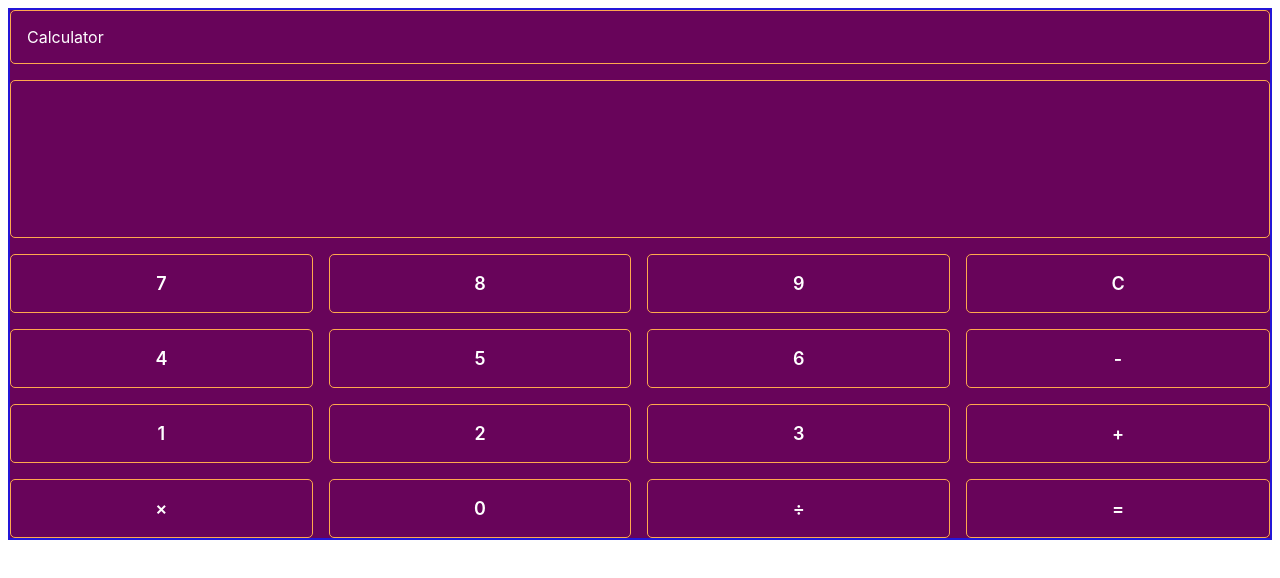
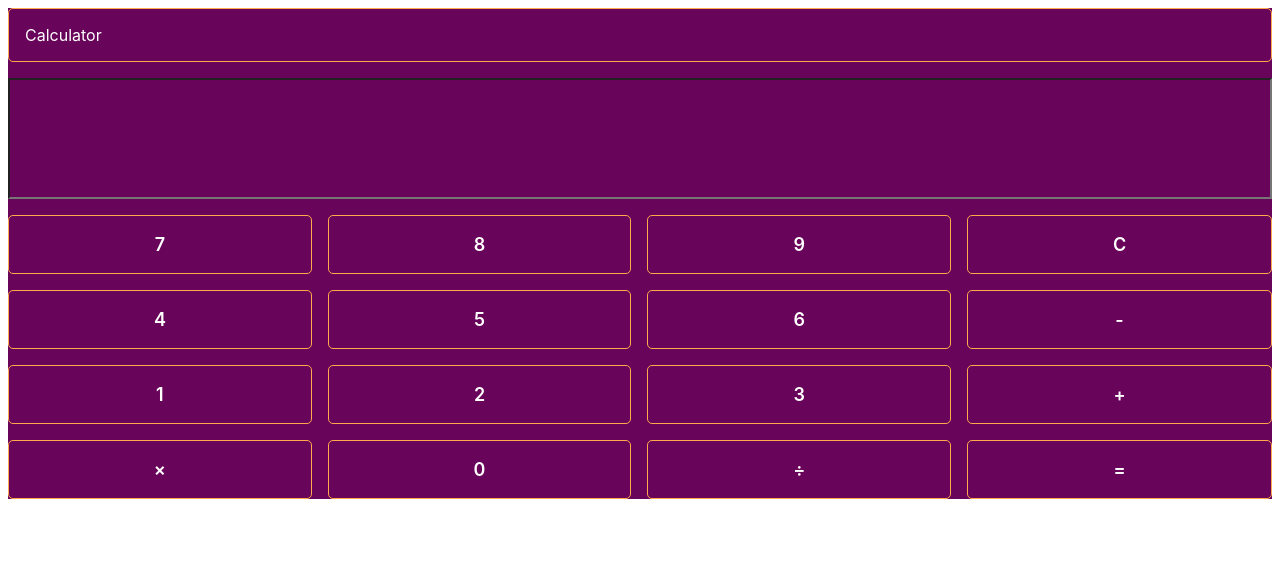
Before and after one commit to FlavioAlm/Calculadora, a React (Create React App) app: page / in a window 1280 px wide. Shown: the top 578 px of the page. Built offline with nearby package versions, Linux system fonts and the light colour scheme.

Commit message:
handling keyboard events

```diff
--- a/src/ButtonNumber.js
+++ b/src/ButtonNumber.js
@@ -6,6 +6,7 @@ function ButtonNumber(props){
   return (
     <div
       onClick={props.onChange}
+      onKeyPress={props.onKeyPress}
       className='box'>
         {props.name}
     </div>
--- a/src/Calculator.js
+++ b/src/Calculator.js
@@ -23,29 +23,44 @@ class Calculator extends Component {
     this.handleOperatorChange = this.handleOperatorChange.bind(this);
     this.handleResultChange = this.handleResultChange.bind(this);
     this.handleReset = this.handleReset.bind(this);
+    this.handleKeyPress = this.handleKeyPress.bind(this);
+    this.handleChange = this.handleChange.bind(this);
+    this.useNumberChange = this.useNumberChange.bind(this);
+    this.useOperatorChange = this.useOperatorChange.bind(this);
+  }
+
+  handleChange() {
   }
 
   handleNumberChange(props) {
     let input = props.target.innerText;
+    this.useNumberChange(input);
+  }
+
+  useNumberChange(props) {
     let oldSequence = this.state.sequenceInput;
 
     if (this.state.firstNumber.length < 5) {
       if(this.state.firstNumber[0]==="0"){
         this.setState({
-          firstNumber: input,
+          firstNumber: props,
         })
       } else {
         this.setState({
-          firstNumber: this.state.firstNumber+input
+          firstNumber: this.state.firstNumber+props
         })
       }
 
-      this.setState({sequenceInput: oldSequence + input});
+      this.setState({sequenceInput: oldSequence + props});
     }
   }
 
-  handleOperatorChange(props){
-    let newInput = props.target.innerText;
+  handleOperatorChange(props) {
+    let input = props.target.innerText;
+    this.useOperatorChange(input)
+  }
+
+  useOperatorChange(newInput) {
     let oldSequence = this.state.sequenceInput;
     let lastInput = this.state.sequenceInput.slice(-1);
     let restInput = this.state.sequenceInput.slice(0,-1);
@@ -71,7 +86,7 @@ class Calculator extends Component {
     }
   }
 
-  handleResultChange(){
+  handleResultChange() {
     let result = 0;
     let firstNumber = parseInt(this.state.firstNumber);
     let secondNumber = parseInt(this.state.secondNumber);
@@ -87,7 +102,13 @@ class Calculator extends Component {
       case '×':
         result = secondNumber * firstNumber
         break
+      case '*':
+        result = secondNumber * firstNumber
+        break
       case '÷':
+        result = secondNumber / firstNumber
+        break
+      case '/':
         result = secondNumber / firstNumber
         break
       default:
@@ -99,6 +120,34 @@ class Calculator extends Component {
     this.setState({
       firstNumber: result,
     })
+
+  }
+
+  handleKeyPress(props) {
+    var algarism = ["0","1", "2", "3", "4", "5", "6", "7", "8", "9"]
+    var operator = ["+" , "-" , "*", "/"]
+
+    let input = props.key.slice(-1)
+
+    let isValidInput = [...algarism, ...operator].includes(input)
+    let isValidNumber = algarism.includes(input)
+
+    console.log("Input: " + input)
+    console.log("isValidInput: " +  isValidInput)
+    console.log("isValidNumber: " +  isValidNumber)
+
+    if (isValidInput) {
+      if(isValidNumber){
+        this.useNumberChange(input)
+      } else {
+        this.useOperatorChange(input)
+      }
+    } else if (props.key === "=" || props.key === "Enter") {
+        console.log("ok: " + props.key)
+        this.handleResultChange()
+    } else {
+      alert("Please, enter with a number or an operator")
+    }
 
   }
 
@@ -118,13 +167,17 @@ class Calculator extends Component {
           <CalcName
             name={"Calculator"} />
           <Display
-            sequence={this.state.sequenceInput} />
+            sequence={this.state.sequenceInput}
+            onKeyPress={this.handleKeyPress}
+            onChange={this.handleChange}
+          />
 
           {[7, 8, 9].map(num => (
-            <ButtonNumber
+          <ButtonNumber
             key={num}
             name={num}
-            onChange={this.handleNumberChange}/>
+            onChange={this.handleNumberChange}
+            onKeyPress={this.handleKeyPress}/>
           ))}
           <ButtonDel
             key="C"
--- a/src/Display.js
+++ b/src/Display.js
@@ -2,9 +2,15 @@ import React from 'react';
 import './myStyles.css';
 
 const Display = (props) => (
-    <div
-      className="box2">{props.sequence}
-    </div>
+
+    <input
+      className="box2"
+      type="text"
+      value={props.sequence}
+      onChange={props.onChange}
+      onKeyPress={props.onKeyPress}
+    >
+    </input>
 );
 
 export default Display;
--- a/src/myStyles.css
+++ b/src/myStyles.css
@@ -24,12 +24,15 @@
   grid-column-end: 5;
   grid-row-start: 2;
   grid-row-end: 5;
+  background-color: #68045a;
+  font-size: 35px;
+  text-align: right;
+  color: white;
 }
 * {box-sizing: border-box;}
 
 .wrapper {
   color: white;
-  border: 2px solid #2417d8;
   background-color: #68045a;
 }
 .wrapper > div {
@@ -49,13 +52,6 @@
   text-align: left;
   padding: 1px;
 }
-.box2 {
-  font-size: 45px;
-  text-align: right;
-  padding: 5em;
-  height: 3.5em;
-}
-
 
 /* .stylesOperator {
 font-size: 20px;
```
Also changed, not shown: 1 other file (tests, documents, lock files or other folders).
